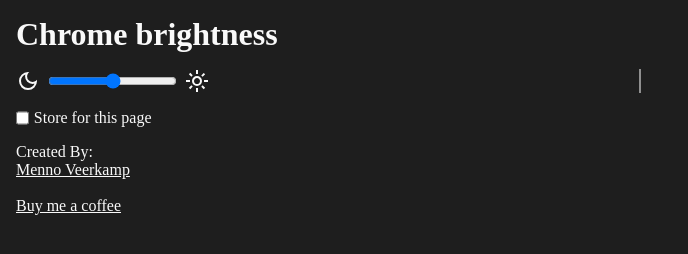
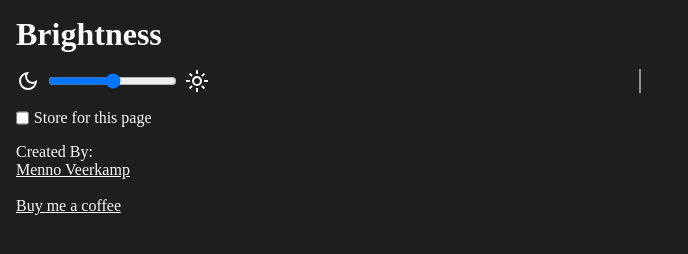
Before and after one commit to MennoVK/Browser-brightness, a browser extension: page index.html in a window 1280 px wide. Shown: the whole page, without its empty margins (0-688 px from the left). Drawn offline with Linux system fonts and the light colour scheme.

Commit message:
feat(naming): revert to just 'Brightness'

```diff
--- a/index.html
+++ b/index.html
@@ -6,11 +6,11 @@
     <meta name="viewport" content="width=device-width, initial-scale=1.0">
     <script defer src="scripts/popup.js"></script>
     <link rel="stylesheet" href="styles/popupStyles.css">
-    <title>Chrome brightness</title>
+    <title>Brightness</title>
   </head>
   <body>
     <header>
-      <h1>Chrome brightness</h1>
+      <h1>Brightness</h1>
     </header>
     <main>
       <section class="slider">
```
Also changed, not shown: manifest.json, 1 other file.
